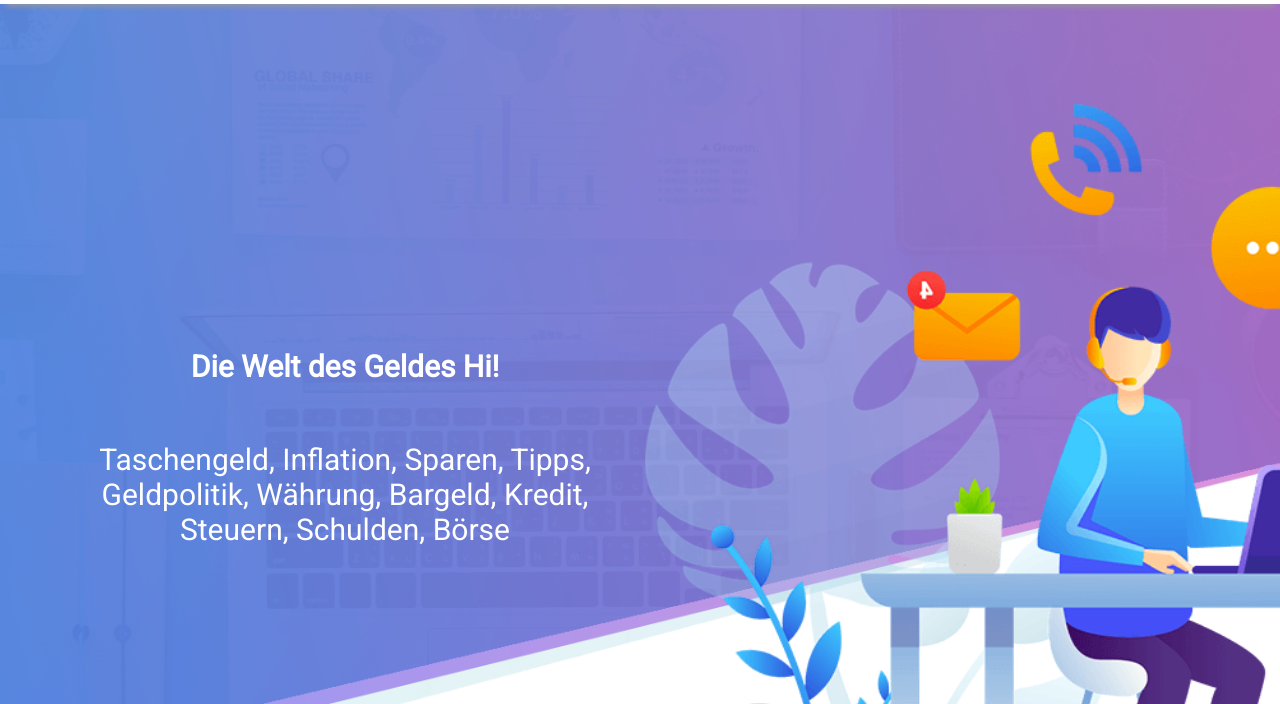
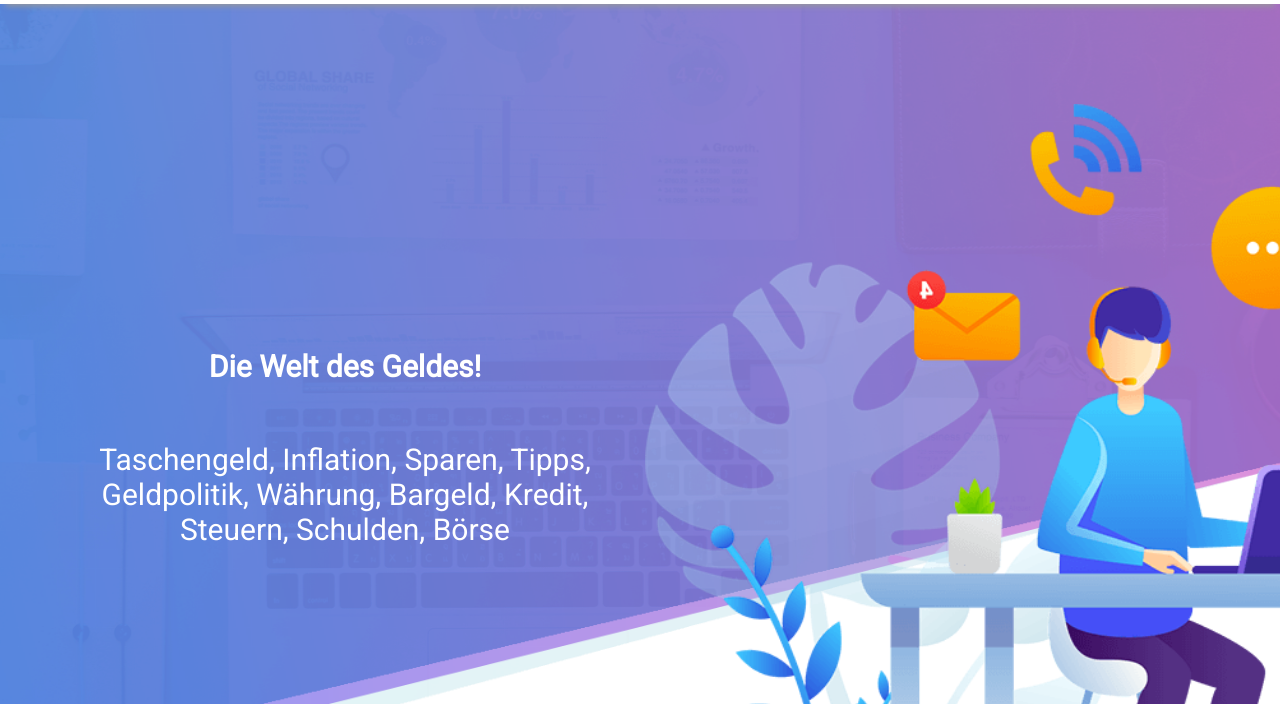
Before and after one commit to geldtipps/geldgeister, a plain HTML site: page dist/index.html in a window 1280 px wide. Shown: the part 96-800 px from the top of the page. Drawn offline with nearby package versions, Linux system fonts and the light colour scheme; some packages are replaced by stand-ins of ours.

Commit message:
Update index.html

```diff
--- a/dist/index.html
+++ b/dist/index.html
@@ -98,7 +98,7 @@ height="0" width="0" style="display:none;visibility:hidden"></iframe></noscript>
     <section class="banner">
       <div class="container">
         <div class="banner-content">
-          <h2>Die Welt des Geldes Hi!</h2>
+          <h2>Die Welt des Geldes!</h2>
           <p>
             Taschengeld, Inflation, Sparen, Tipps, Geldpolitik, Währung, Bargeld, Kredit, Steuern, Schulden, Börse
           </p>
```
